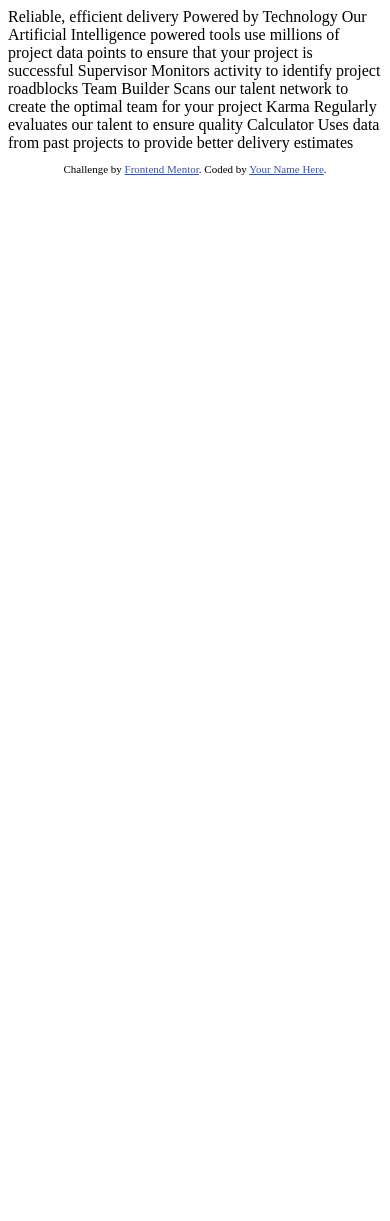
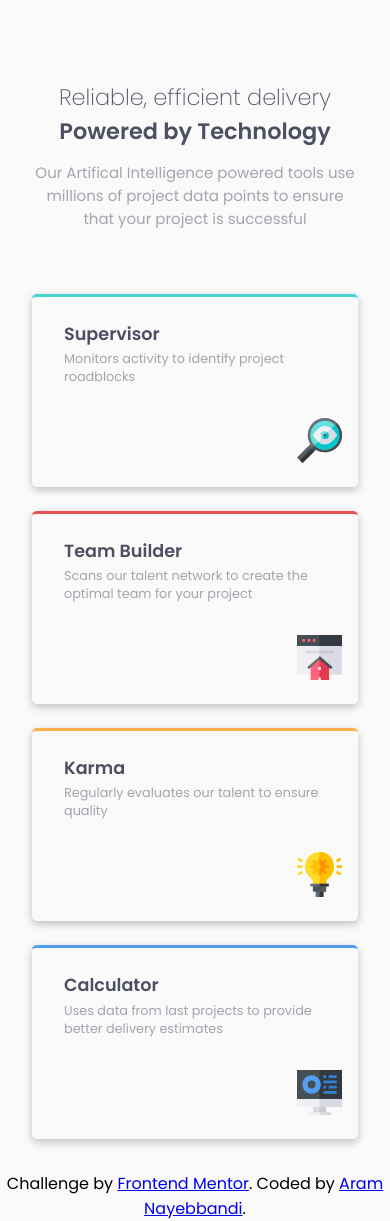
Before and after one commit to devaramnye/four-card-section, a plain HTML site: page index.html in a window 390 px wide. Before the commit the page ends 844 px from the top, so only its background shows below. Drawn offline with Linux system fonts and the light colour scheme.

Commit message:
finish mobilefirst approach

```diff
--- a/index.html
+++ b/index.html
@@ -5,40 +5,67 @@
   <meta name="viewport" content="width=device-width, initial-scale=1.0"> <!-- displays site properly based on user's device -->
 
   <link rel="icon" type="image/png" sizes="32x32" href="./images/favicon-32x32.png">
+  <link rel="stylesheet" href="styles.css" />
+  <!-- GOOGLE FONTS -->
+  <link rel="preconnect" href="https://fonts.googleapis.com">
+  <link rel="preconnect" href="https://fonts.gstatic.com" crossorigin>
+  <link href="https://fonts.googleapis.com/css2?family=Poppins:wght@200;400;600&display=swap" rel="stylesheet">
 
   <title>Frontend Mentor | Four card feature section</title>
+</head>
 
-  <!-- Feel free to remove these styles or customise in your own stylesheet 👍 -->
-  <style>
-    .attribution { font-size: 11px; text-align: center; }
-    .attribution a { color: hsl(228, 45%, 44%); }
-  </style>
-</head>
 <body>
-
-  Reliable, efficient delivery
-  Powered by Technology
-
-  Our Artificial Intelligence powered tools use millions of project data points
-  to ensure that your project is successful
-
-  Supervisor
-  Monitors activity to identify project roadblocks
-
-  Team Builder
-  Scans our talent network to create the optimal team for your project
-
-  Karma
-  Regularly evaluates our talent to ensure quality
-
-  Calculator
-  Uses data from past projects to provide better delivery estimates
-
-
+  <main>
+    <div class="container">
+      <hgroup class="heading">
+        <p class="heading__p heading__p--color heading__p--size heading__p--weight">Reliable, efficient delivery</p>
+        <h1 class="heading__h heading__h--color heading__h--size heading__h--weight">Powered by Technology</h1>
+      </hgroup>
+      <p class="container__p container__p--size container__p--color">
+        Our Artifical Intelligence powered tools
+        use millions of project data points to
+        ensure that your project is successful
+      </p>
+    </div>
+    <ul class="cards">
+      <li class="firstcard">
+        <h2 class="firstcard__h firstcard__h--color firstcard__h--size">Supervisor</h2>
+        <p class="firstcard__p firstcard__p--color firstcard__p--size">Monitors activity to identify project roadblocks</p>
+        <div class="img-container">
+          <img src="./images/icon-supervisor.svg" alt="">
+        </div>
+      </li>
+      <li class="secondcard">
+        <h2 class="secondcard__h secondcard__h--color secondcard__h--size">Team Builder</h2>
+        <p class="secondcard__p secondcard__p--color secondcard__p--size">Scans our talent network to create the optimal
+          team for your project
+        </p>
+        <div class="img-container">
+          <img src="./images/icon-team-builder.svg" alt="">
+        </div>
+      </li>
+      <li class="thirdcard">
+        <h2 class="thirdcard__h thirdcard__h--color thirdcard__h--size">Karma</h2>
+        <p class="thirdcard__p thirdcard__p--color thirdcard__p--size">Regularly evaluates our talent to ensure quality</p>
+        <div class="img-container">
+          <img src="./images/icon-karma.svg" alt="">
+        </div>
+      </li>
+      <li class="fourthcard">
+        <h2 class="fourthcard__h fourthcard__h--color fourthcard__h--size">Calculator</h2>
+        <p class="fourthcard__p fourthcard__p--color fourthcard__p--size">Uses data from last projects to provide better delivery
+          estimates
+        </p>
+        <div class="img-container">
+          <img src="./images/icon-calculator.svg" alt="">
+        </div>
+      </li>
+    </ul>
+  </main>
   <footer>
     <p class="attribution">
       Challenge by <a href="https://www.frontendmentor.io?ref=challenge" target="_blank">Frontend Mentor</a>.
-      Coded by <a href="#">Your Name Here</a>.
+      Coded by <a href="#">Aram Nayebbandi</a>.
     </p>
   </footer>
 </body>
--- /dev/null
+++ b/styles.css
@@ -0,0 +1,163 @@
+/* RESET
+   ========================================================================== */
+*,
+*::after,
+*::before { margin: 0; }
+
+ul {
+  list-style-type: none;
+  padding: 0;
+}
+
+
+
+
+
+/* VARIABLES
+   ========================================================================== */
+:root {
+  /* PRIMARY COLORS */
+  --red: hsl(0, 78%, 62%);
+  --cyan: hsl(180, 62%, 55%);
+  --orange: hsl(34, 97%, 64%);
+  --blue: hsl(212, 86%, 64%);
+  /* NEUTRAL COLORS */
+  --very-dark-blue: hsl(234, 12%, 34%);
+  --grayish-blue: hsl(229, 6%, 66%);
+  --very-light-gray: hsl(0, 0%, 98%);
+}
+
+
+
+
+
+/* MAIN PART
+  ========================================================================== */
+body {
+  font-family: 'Poppins', sans-serif;
+  background: var(--very-light-gray);
+}
+
+main {
+  display: flex;
+  flex-direction: column;
+  justify-content: center;
+  align-items: center;
+  min-height: 100vh;
+  padding: 2rem;
+}
+
+.container {
+  text-align: center;
+  margin-top: 3rem;
+}
+
+.container__p {
+  margin-top: 0.8rem;
+  margin-bottom: 4rem;
+}
+
+.container__p--color { color: var(--grayish-blue) }
+.container__p--size { font-size: 0.938rem; }
+
+.heading {}
+
+.heading__p--color { color: var(--very-dark-blue) }
+.heading__p--weight { font-weight: 200; }
+.heading__p--size { font-size: 1.4rem; }
+
+.heading__h--color { color: var(--very-dark-blue) }
+.heading__h--weight { font-weight: 600;}
+.heading__h--size { font-size: 1.4rem;}
+
+img {
+  height: 45px;
+  width: 45px;
+}
+
+.img-container {
+  display: flex;
+  justify-content: flex-end;
+  margin-right: 1rem;
+  margin-top: 2rem;
+  margin-bottom: 1.5rem;
+}
+
+.cards {
+  display: grid;
+  gap: 1.5rem;
+}
+
+.firstcard {
+  border-top: 3px solid var(--cyan);
+  border-radius: 5px;
+  box-shadow: rgba(0, 0, 0, 0.24) 0px 3px 8px;
+  padding-top: 1.5rem;
+  padding-left: 2rem;
+}
+
+.firstcard__h { margin-bottom: 0.2rem; }
+
+.firstcard__h--color { color: var(--very-dark-blue); }
+.firstcard__h--size { font-size: 1.1rem; }
+
+.firstcard__p { width: 80%; }
+
+.firstcard__p--color { color: var(--grayish-blue) }
+.firstcard__p--size { font-size: 0.8rem;}
+
+.secondcard {
+  border-top: 3px solid var(--red);
+  border-radius: 5px;
+  box-shadow: rgba(0, 0, 0, 0.24) 0px 3px 8px;
+  padding-top: 1.5rem;
+  padding-left: 2rem;
+}
+
+.secondcard__h { margin-bottom: 0.2rem; }
+
+.secondcard__h--color { color: var(--very-dark-blue); }
+.secondcard__h--size { font-size: 1.1rem; }
+
+.secondcard__p { width: 90%;}
+
+.secondcard__p--color { color: var(--grayish-blue) }
+.secondcard__p--size { font-size: 0.8rem;}
+
+.thirdcard {
+  border-top: 3px solid var(--orange);
+  border-radius: 5px;
+  box-shadow: rgba(0, 0, 0, 0.24) 0px 3px 8px;
+  padding-top: 1.5rem;
+  padding-left: 2rem;
+}
+
+.thirdcard__h { margin-bottom: 0.2rem; }
+
+.thirdcard__h--color { color: var(--very-dark-blue); }
+.thirdcard__h--size { font-size: 1.1rem; }
+
+.thirdcard__p { width: 90%; }
+
+.thirdcard__p--color { color: var(--grayish-blue) }
+.thirdcard__p--size { font-size: 0.8rem;}
+
+.fourthcard {
+  border-top: 3px solid var(--blue);
+  border-radius: 5px;
+  box-shadow: rgba(0, 0, 0, 0.24) 0px 3px 8px;
+  padding-top: 1.5rem;
+  padding-left: 2rem;
+}
+
+.fourthcard__h { margin-bottom: 0.2rem; }
+
+.fourthcard__h--color { color: var(--very-dark-blue); }
+.fourthcard__h--size { font-size: 1.1rem; }
+
+.fourthcard__p { width: 85%; }
+
+.fourthcard__p--color { color: var(--grayish-blue) }
+.fourthcard__p--size { font-size: 0.8rem;}
+
+.attribution { text-align: center; }
```
